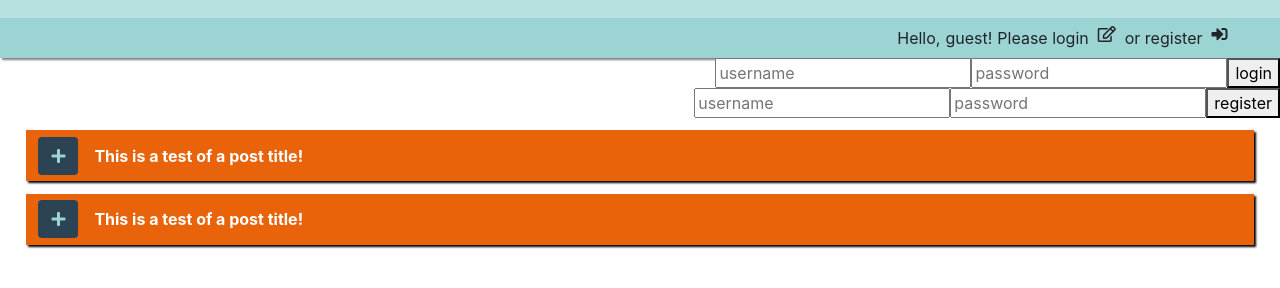
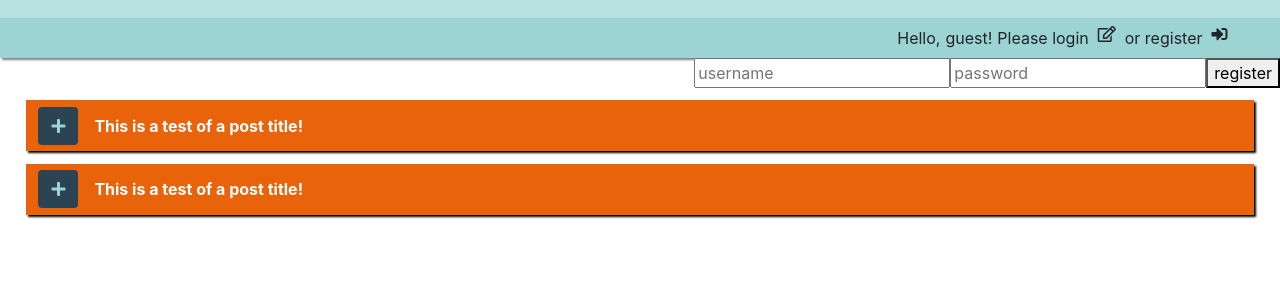
Before and after one commit to porterwilcox/hackathon-1, a website with bundled scripts: page www/index.html in a window 1280 px wide. Both pictures are taken after a click on the button 1219 px from the left and 129 px from the top of the page. Shown: the part 92-380 px from the top of the page. Built offline with nearby package versions, Linux system fonts and the light colour scheme.

Commit message:
login-register

```diff
--- a/www/index.html
+++ b/www/index.html
@@ -18,19 +18,24 @@
   <header class="header">
     <div class="logo-text">Post-It</div>
   </header>
-  <div id="user-info" class="user-info px-5 py-2">Hello, <span id="username-title">guest!</span> Please login &#160;<i data-toggle="collapse" role="button" href="#login-form" type="button" class="far fa-edit"></i>
-    &#160; or register &#160;<i data-toggle="collapse" role="button" href="#register-form" type="button" class="fas fa-sign-in-alt"></i>&#160;
+  <div class="accordion" id="login-register">
+    <div id="user-info" class="user-info px-5 py-2">Hello, <span id="username-title">guest!</span> Please login &#160;<i
+        data-toggle="collapse" role="button" href="#login-form" type="button" class="far fa-edit"></i>
+      &#160; or register &#160;<i data-toggle="collapse" role="button" href="#register-form" type="button" class="fas fa-sign-in-alt"></i>&#160;
     </div>
-    <form id="login-form" class="collapse show" onsubmit="app.controllers.user.login(event)">
+
+    <form id="login-form" class="collapse show" data-parent="#login-register" onsubmit="app.controllers.user.login(event)">
       <input type="text" name="username" required placeholder="username" autocomplete="false" autofocus>
       <input type="password" name="password" required placeholder="password" autocomplete="false">
       <button type="submit">login</button>
     </form>
-    <form id="register-form" class="collapse" onsubmit="app.controllers.user.register(event)">
-        <input type="text" name="username" required placeholder="username" autocomplete="false">
-        <input type="text" name="password" required placeholder="password" autocomplete="false">
-        <button type="submit">register</button>
-      </form>
+    <form id="register-form" class="collapse" data-parent="#login-register" onsubmit="app.controllers.user.register(event)">
+      <input type="text" name="username" required placeholder="username" autocomplete="false">
+      <input type="text" name="password" required placeholder="password" autocomplete="false">
+      <button type="submit">register</button>
+    </form>
+
+  </div>
   <div id="posts" class="post-head"><button class="btn expand-button mr-3" data-toggle="collapse" role="button" href="#post-content"><i
         class="fas fa-plus"></i></button>This is a test of a post title!</div>
   <div id="post-content" class="collapse post-body">This is unplanned it really just happens. It is a lot of fun. This is
```
